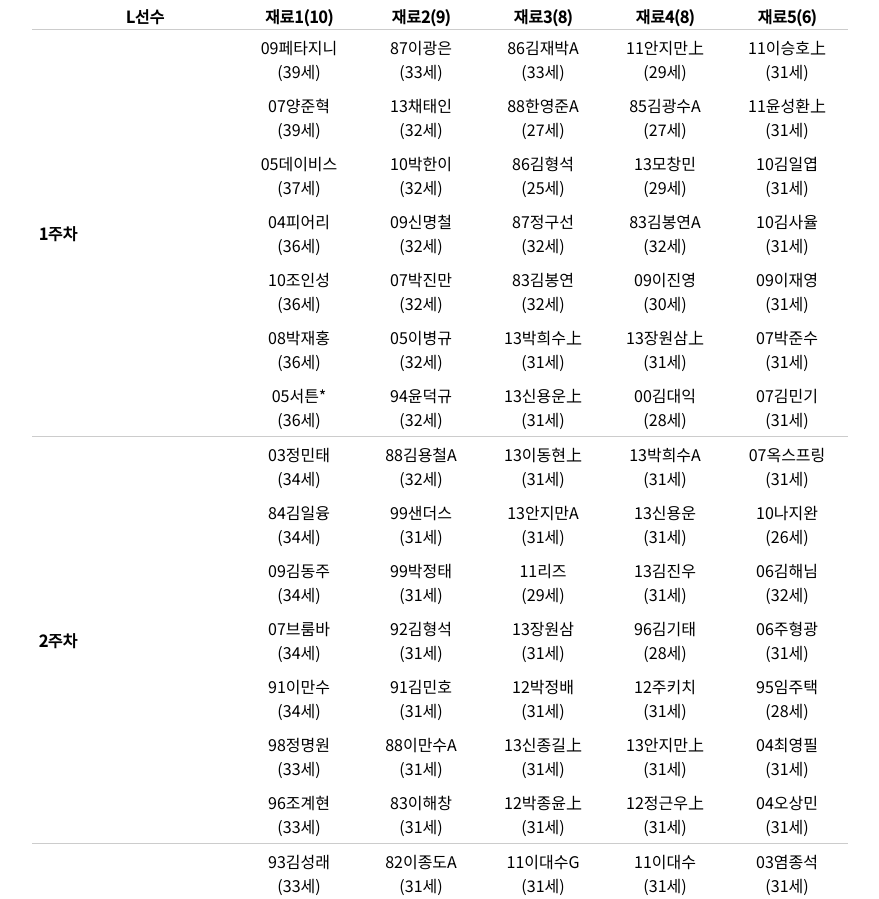
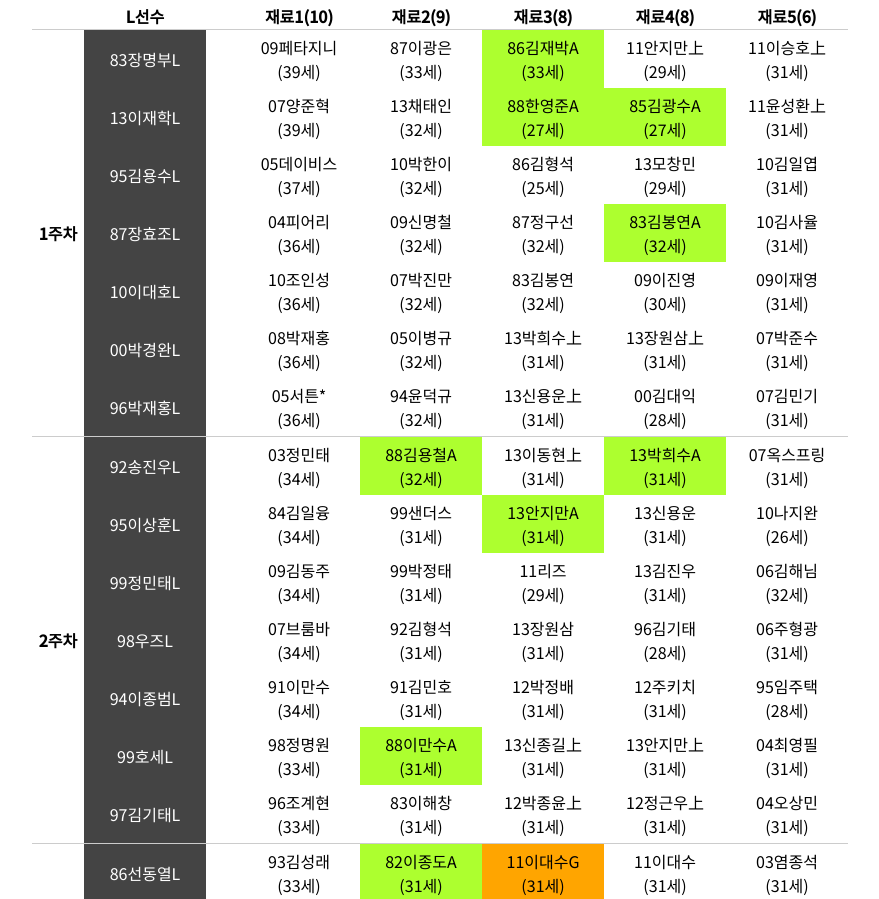
Before and after one commit to angry-v/lplayer, a plain HTML site: page index.html in a window 1280 px wide. Shown: the part 127-1026 px from the top of the page, without its empty margins (200-1079 px from the left). Drawn offline with Linux system fonts and the light colour scheme.

Commit message:
Update index.html

```diff
--- a/index.html
+++ b/index.html
@@ -34,11 +34,11 @@
 
         tbody tr td { text-align: center; padding: 5px 0px;}
         tbody .last { border-bottom: 1px solid #ccc; }
-        tbody tr .player_l { fill:#444444; color:white; }
-        tbody tr .player_a { fill:greenyellow; }
-        tbody tr .player_g { fill:orange; }
-        tbody tr .player_r { fill:orangered; }
-        tbody tr .player_m { fill:plum; }
+        tbody tr .player_l { background-color:#444444; color:white; }
+        tbody tr .player_a { background-color:greenyellow; }
+        tbody tr .player_g { background-color:orange; }
+        tbody tr .player_r { background-color:orangered; }
+        tbody tr .player_m { background-color:plum; }
 
         tfoot tr td {text-align: left;}
     </style>
```
